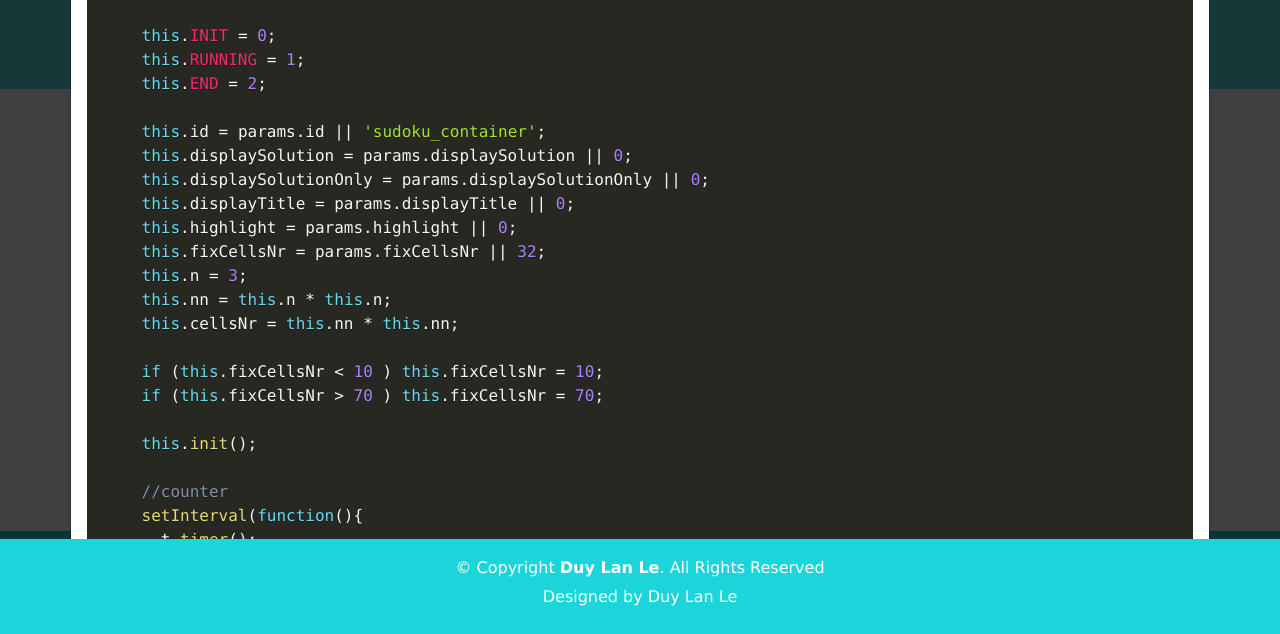
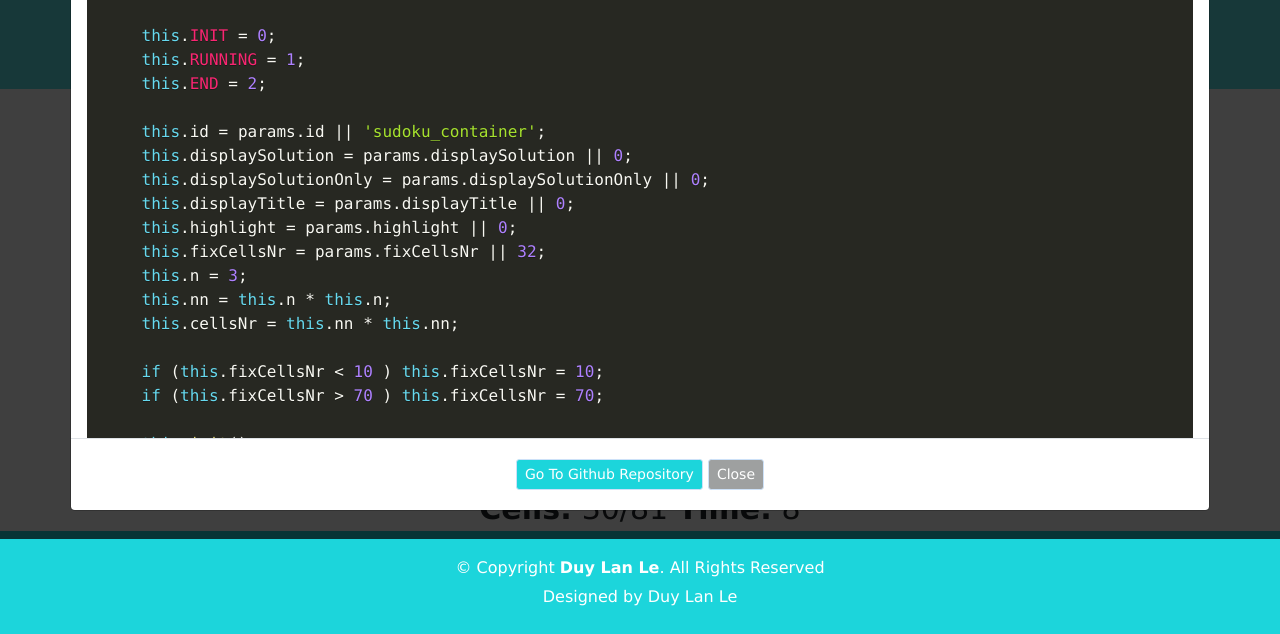
Before and after one commit to arthastheking113/sudoku_web, a plain HTML site: page index.html in a window 1280 px wide. Both pictures are taken after a click on the button "Javascript Algorithm". Shown: the part 261-895 px from the top of the page. Drawn offline with nearby package versions, Linux system fonts and the light colour scheme; some packages are replaced by stand-ins of ours; a script that the page names is missing.

Commit message:
update scroll modal

```diff
--- a/index.html
+++ b/index.html
@@ -116,7 +116,7 @@
     <div id="sudoku_container"></div>
   <!--popup button modal-->
 <div class="modal fade" id="exampleModal" tabindex="-1" aria-labelledby="exampleModalLabel" aria-hidden="true">
-  <div class="modal-dialog modal-xl">
+  <div class="modal-dialog modal-dialog-scrollable modal-xl">
     <div class="modal-content modal-xl">
       <div class="modal-body text-center">
         <pre>
```
